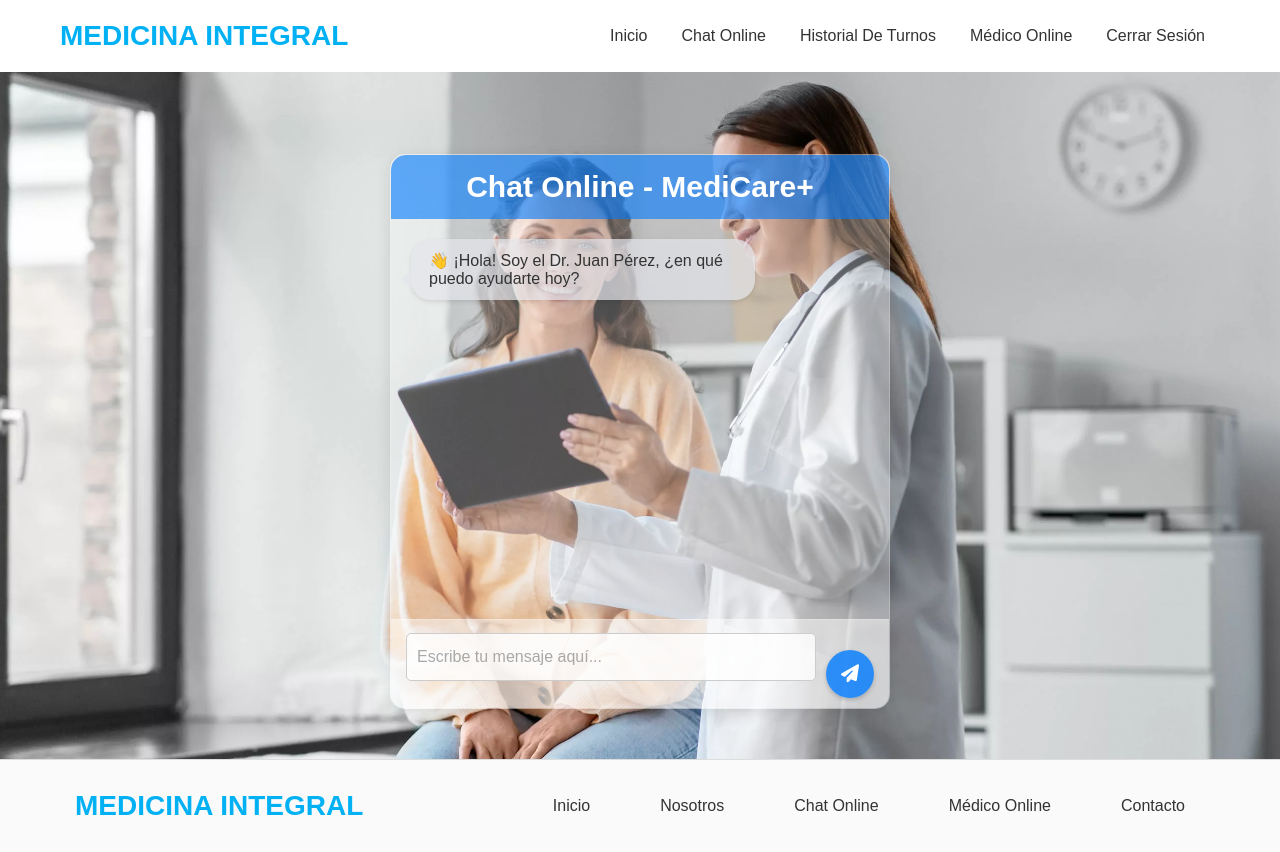
After one commit to MauricioLulusis/SistemaSalud, a PHP site: page /views/html/chat-online.php in a window 1280 px wide. The commit adds this page. Run offline with PHP 8.4, Linux system fonts and the light colour scheme; some libraries are stand-ins or nearby versions.

Commit message:
Codigo casi terminado

```diff
--- /dev/null
+++ b/views/css/chat-online-style.css
@@ -0,0 +1,127 @@
+body {
+    font-family: 'Poppins', sans-serif;
+    margin: 0;
+    padding: 0;
+    background: url('../../images/medico-fondo.png') no-repeat center center fixed; /* Imagen de fondo */
+    background-size: cover; /* Escala la imagen para cubrir toda la pantalla */
+    color: #333;
+}
+
+.chat-container {
+    width: 100%;
+    max-width: 500px;
+    margin: 50px auto;
+    background: rgba(255, 255, 255, 0.3); /* Fondo blanco con alta transparencia */
+    border-radius: 15px;
+    box-shadow: 0 4px 15px rgba(0, 0, 0, 0.1); /* Sombra ligera */
+    overflow: hidden;
+    border: 1px solid rgba(255, 255, 255, 0.2); /* Borde semitransparente */
+}
+
+.chat-header {
+    background: rgba(0, 123, 255, 0.6); /* Azul con alta transparencia */
+    color: #fff;
+    padding: 15px;
+    text-align: center;
+    font-size: 20px;
+    font-weight: bold;
+    border-radius: 15px 15px 0 0;
+}
+
+.chat-messages {
+    padding: 20px;
+    height: 400px;
+    overflow-y: auto;
+    display: flex;
+    flex-direction: column;
+    gap: 10px;
+}
+
+.message {
+    padding: 12px 18px;
+    border-radius: 20px;
+    max-width: 75%;
+    word-wrap: break-word;
+    display: inline-block;
+    position: relative;
+    box-shadow: 0 2px 4px rgba(0, 0, 0, 0.1);
+}
+
+.user-message {
+    background: rgba(0, 123, 255, 0.8); /* Azul con opacidad */
+    color: #fff;
+    align-self: flex-end;
+    text-align: right;
+}
+
+.user-message::after {
+    content: "";
+    position: absolute;
+    bottom: 10px;
+    right: -10px;
+    width: 0;
+    height: 0;
+    border-left: 10px solid rgba(0, 123, 255, 0.8);
+    border-top: 10px solid transparent;
+    border-bottom: 10px solid transparent;
+}
+
+.bot-message {
+    background: rgba(228, 230, 235, 0.7); /* Gris claro con opacidad */
+    color: #333;
+    align-self: flex-start;
+    text-align: left;
+}
+
+.bot-message::after {
+    content: "";
+    position: absolute;
+    bottom: 10px;
+    left: -10px;
+    width: 0;
+    height: 0;
+    border-right: 10px solid rgba(228, 230, 235, 0.7);
+    border-top: 10px solid transparent;
+    border-bottom: 10px solid transparent;
+}
+
+.chat-input {
+    display: flex;
+    align-items: center;
+    padding: 10px 15px;
+    background: rgba(255, 255, 255, 0.5); /* Fondo blanco más transparente */
+    border-top: 1px solid rgba(255, 255, 255, 0.2);
+    gap: 10px;
+}
+
+.chat-input input {
+    flex: 1;
+    padding: 12px 15px;
+    border: 1px solid #ddd;
+    border-radius: 25px;
+    font-size: 14px;
+    outline: none;
+    box-sizing: border-box;
+    height: 48px;
+    background: rgba(255, 255, 255, 0.8); /* Semitransparente */
+}
+
+.chat-input button {
+    background: rgba(0, 123, 255, 0.8); /* Azul con opacidad */
+    color: #fff;
+    border: none;
+    border-radius: 50%;
+    font-size: 18px;
+    cursor: pointer;
+    transition: background 0.3s ease;
+    display: flex;
+    align-items: center;
+    justify-content: center;
+    height: 48px; /* Misma altura que el input */
+    width: 48px; /* Botón cuadrado */
+    box-shadow: 0 2px 4px rgba(0, 0, 0, 0.2);
+}
+
+.chat-input button:hover {
+    background: rgba(0, 86, 179, 0.8);
+}
--- /dev/null
+++ b/views/html/chat-online.php
@@ -0,0 +1,116 @@
+<!DOCTYPE html>
+<html lang="es">
+
+<head>
+    <meta charset="UTF-8">
+    <meta name="viewport" content="width=device-width, initial-scale=1.0">
+    <title>Chat Online - MediCare+</title>
+    <link rel="stylesheet" href="https://cdnjs.cloudflare.com/ajax/libs/font-awesome/6.6.0/css/all.min.css"
+        integrity="sha512-Kc323vGBEqzTmouAECnVceyQqyqdsSiqLQISBL29aUW4U/M7pSPA/gEUZQqv1cwx4OnYxTxve5UMg5GT6L4JJg=="
+        crossorigin="anonymous" referrerpolicy="no-referrer" />
+    <link rel="stylesheet" href="../../views/css/chat-online-style.css">
+    <link rel="stylesheet" href="../../views/css/medico-online-style.css">
+    <script src="https://code.jquery.com/jquery-3.6.0.min.js"></script>
+</head>
+
+
+<header class="header">
+        <div class="menu container">
+            <a href="#" class="medicina-integral">Medicina Integral</a>
+            <input type="checkbox" id="menu" />
+            <label for="menu">
+                <img src="../../images/menu.png" class="menu-icono" alt="menu">
+            </label>
+            <nav class="navbar">
+                <ul>
+                    <li><a href="../../index.php">Inicio</a></li>
+                    <li><a href="../../views/html/chat-online.php">Chat online</a></li>
+                    <li><a href="../../views/html/historial-turnos.php">Historial de turnos</a></li>
+                    <li><a href="../../views/html/medico-online.php">Médico online</a></li>
+                    <li><a href="../../logout.php">Cerrar sesión</a></li>
+                </ul>
+            </nav>
+        </div>
+    </header>
+
+
+<body>
+    <div class="chat-container">
+        <div class="chat-header">
+            <h2>Chat Online - MediCare+</h2>
+        </div>
+        <div class="chat-messages" id="chatMessages">
+            <div class="message bot-message">
+                👋 ¡Hola! Soy el Dr. Juan Pérez, ¿en qué puedo ayudarte hoy?
+            </div>
+        </div>
+        <div class="chat-input">
+            <input type="text" id="userInput" placeholder="Escribe tu mensaje aquí...">
+            <button id="sendMessage"><i class="fa-solid fa-paper-plane"></i></button>
+        </div>
+    </div>
+
+    <footer class="footer">
+        <div class="footer-content container">
+            <div class="link">
+                <a href="#" class="medicina-integral">Medicina Integral</a>
+            </div>
+            <div class="link">
+                <ul>
+                    <li><a href="../../index.php">Inicio</a></li>
+                    <li><a href="../../index.php">Nosotros</a></li>
+                    <li><a href="../../views/html/chat-online.php">Chat online</a></li>
+                    <li><a href="../../views/html/medico-online.php">Médico online</a></li>
+                    <li><a href="../../index.php">Contacto</a></li>
+                </ul>
+            </div>
+        </div>
+    </footer>
+
+
+
+
+
+    <script>
+        $(document).ready(function () {
+            const botResponses = {
+                "hola": "👋 ¡Hola! ¿Cómo te encuentras hoy? 😊",
+                "cita": "Puedes agendar tu cita llamando al 📞 0800-123-4567 o visitando nuestra página web 🌐.",
+                "gracias": "¡De nada! 💙 ¿Algo más en lo que pueda ayudarte?",
+                "adiós": "¡Hasta luego! Que tengas un excelente día. 🌟",
+                "dolor de cabeza": "😔 El dolor de cabeza puede tener muchas causas. ¿Desde cuándo lo sientes? 🧠"
+            };
+
+            const defaultResponse = "🤔 Lo siento, no entiendo tu consulta. ¿Podrías darme más detalles?";
+
+            function appendMessage(text, type) {
+                const messageDiv = $(`<div class="message ${type}-message"></div>`);
+                messageDiv.html(text);
+                $("#chatMessages").append(messageDiv);
+                $("#chatMessages").scrollTop($("#chatMessages")[0].scrollHeight);
+            }
+
+            function botReply(userMessage) {
+                const response = botResponses[userMessage.toLowerCase()] || defaultResponse;
+                setTimeout(() => appendMessage(response, "bot"), 1000);
+            }
+
+            $("#sendMessage").on("click", function () {
+                const userInput = $("#userInput").val().trim();
+                if (userInput !== "") {
+                    appendMessage(userInput, "user");
+                    $("#userInput").val("");
+                    botReply(userInput);
+                }
+            });
+
+            $("#userInput").on("keypress", function (e) {
+                if (e.which === 13) { // Enter key
+                    $("#sendMessage").click();
+                }
+            });
+        });
+    </script>
+</body>
+
+</html>
--- a/views/html/registro.php
+++ b/views/html/registro.php
@@ -31,8 +31,11 @@ if ($_SERVER['REQUEST_METHOD'] == 'POST') {
         echo "Error: Este correo ya está registrado.";
         exit();
     } else {
+        // Encriptar la contraseña antes de guardarla
+        $contraseña_hash = password_hash($contraseña, PASSWORD_DEFAULT);
+
         // Insertar el nuevo usuario en la tabla, incluyendo Nombre, Correo, Contraseña y FechaIngreso
-        $insert_query = "INSERT INTO Usuarios (Nombre, Correo, Contraseña, FechaIngreso) VALUES ('$nombre', '$correo', '$contraseña', '$fecha_ingreso')";
+        $insert_query = "INSERT INTO Usuarios (Nombre, Correo, Contraseña, FechaIngreso) VALUES ('$nombre', '$correo', '$contraseña_hash', '$fecha_ingreso')";
 
         if (mysqli_query($conexion, $insert_query)) {
             echo "Registro exitoso. Ahora puedes iniciar sesión.";
```
Also changed, not shown: index.php (+47 -7 lines), script/interactivo.js (added, +31 -0 lines), send.php (+17 -6 lines), views/css/medico-online-style.css (+30 -0 lines), views/html/historial-turnos.php (+4 -4 lines), views/html/login.php (+101 -50 lines), views/html/medico-online.php (+28 -21 lines), images/medico-fondo.png (added), views/css/login.css (line endings or trailing spaces).
